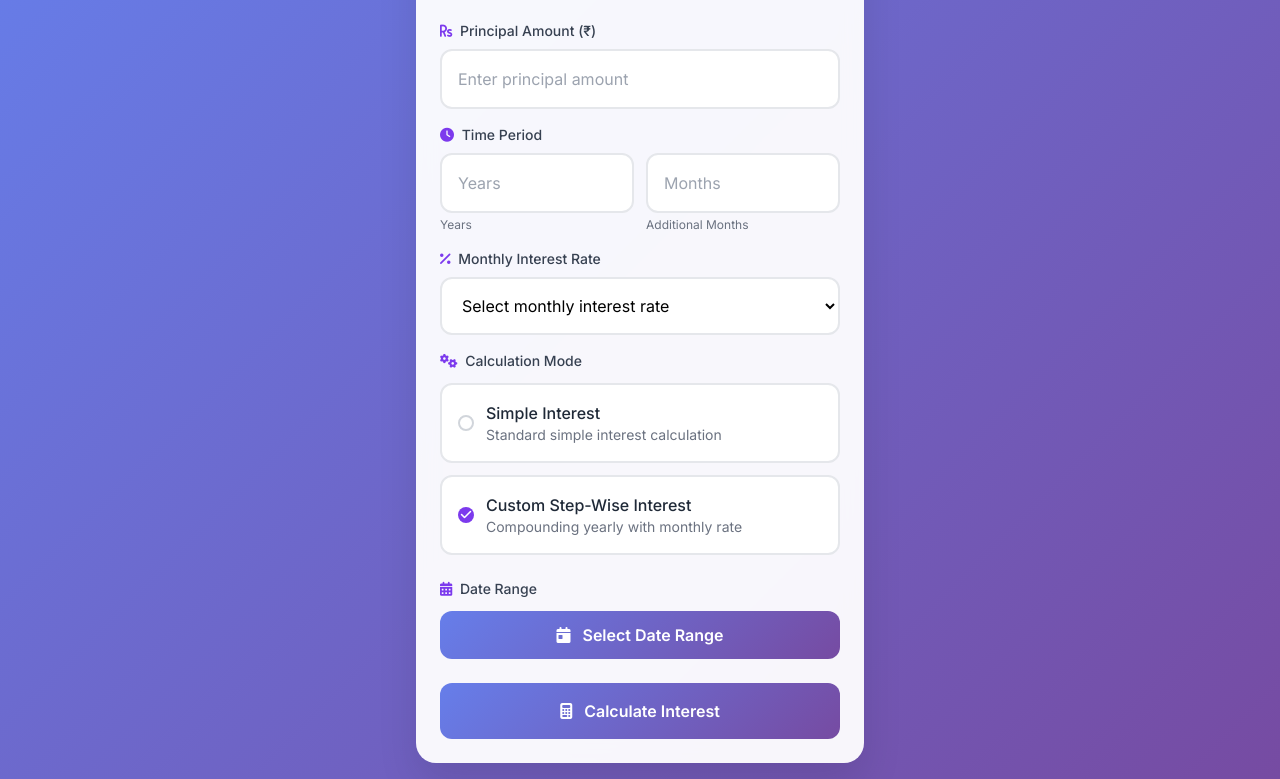
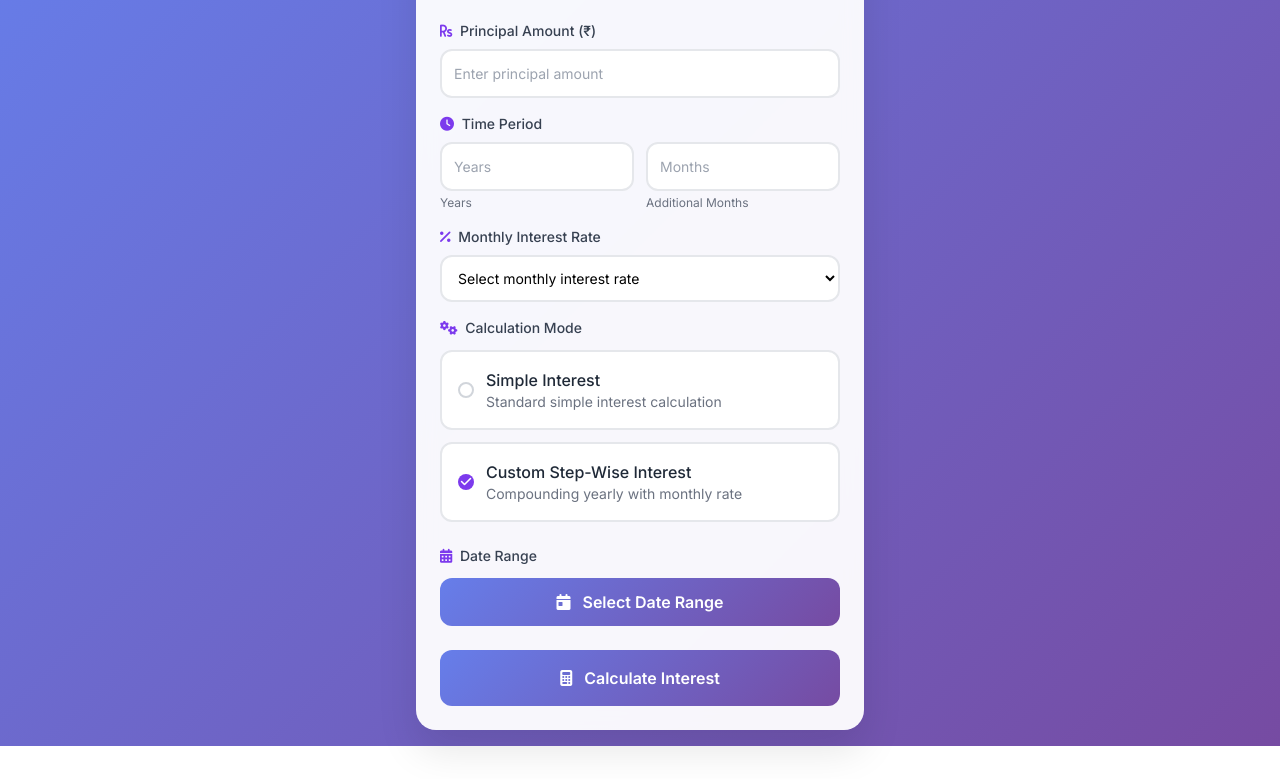
Before and after one commit to ntqueprince/cal, a plain HTML site: page index.html in a window 1280 px wide. Shown: the part 103-882 px from the top of the page. After the commit the page ends 849 px from the top, so only its background shows below. Drawn offline with nearby package versions, Linux system fonts and the light colour scheme.

Commit message:
Update style.css

```diff
--- a/style.css
+++ b/style.css
@@ -27,8 +27,8 @@
 .input-field {
     border: 2px solid #e5e7eb;
     border-radius: 12px;
-    padding: 16px;
-    font-size: 16px;
+    padding: 12px;
+    font-size: 14px;
     transition: all 0.3s ease;
     background: white;
 }
```
